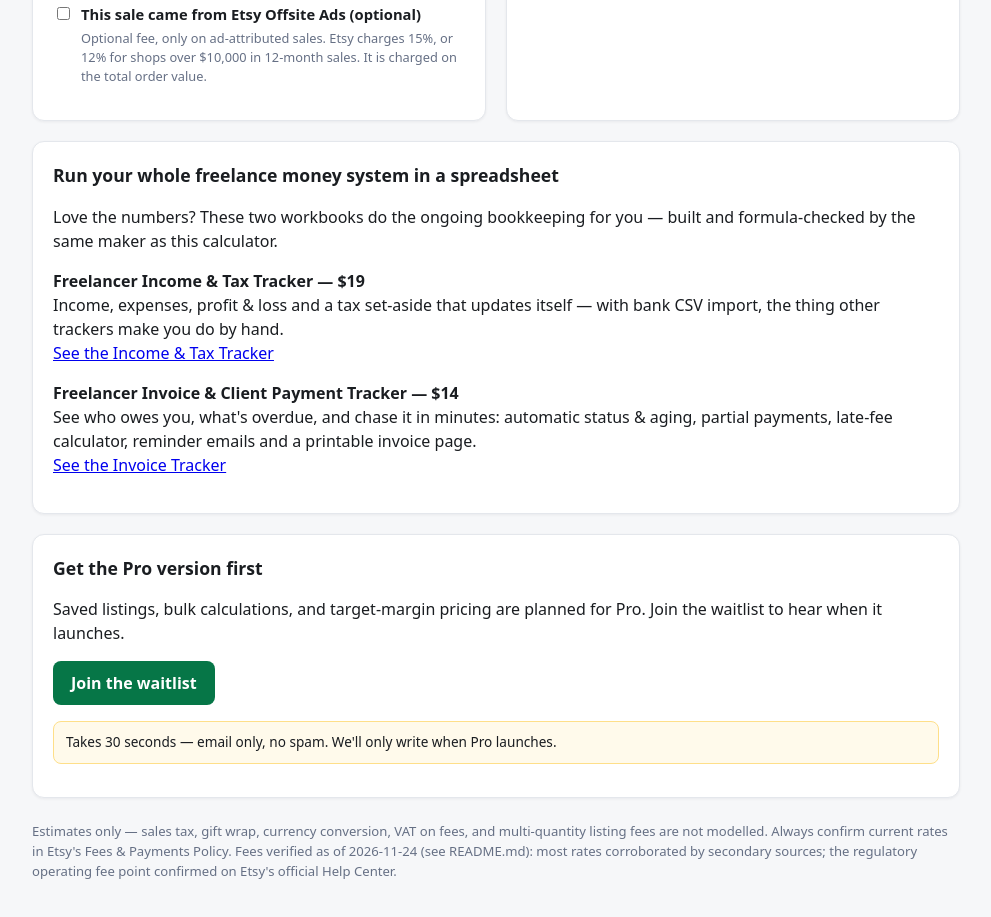
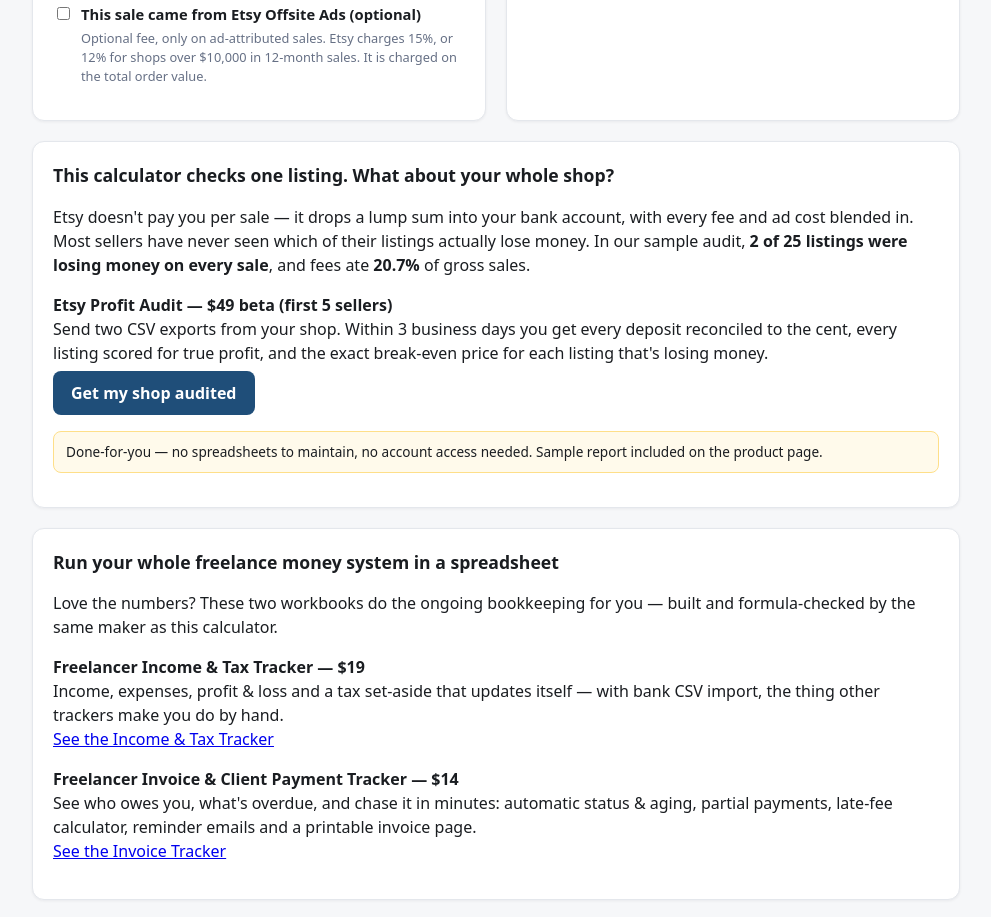
Before and after one commit to kimoto0701/etsy-profit-calculator, a plain HTML site: page index.html in a window 1280 px wide. Shown: the part 1254-2171 px from the top of the page, without its empty margins (144-1135 px from the left). Drawn offline with Linux system fonts and the light colour scheme.

Commit message:
Add Etsy Profit Audit offer section

```diff
--- a/index.html
+++ b/index.html
@@ -51,6 +51,15 @@
   </section>
 </div>
 
+<section class="card" style="margin-top:20px" aria-label="Profit Audit">
+  <h2>This calculator checks one listing. What about your whole shop?</h2>
+  <p>Etsy doesn't pay you per sale — it drops a lump sum into your bank account, with every fee and ad cost blended in. Most sellers have never seen which of their listings actually lose money. In our sample audit, <strong>2 of 25 listings were losing money on every sale</strong>, and fees ate <strong>20.7%</strong> of gross sales.</p>
+  <p><strong>Etsy Profit Audit — $49 beta (first 5 sellers)</strong><br>
+  Send two CSV exports from your shop. Within 3 business days you get every deposit reconciled to the cent, every listing scored for true profit, and the exact break-even price for each listing that's losing money.<br>
+  <a href="https://piipipi.gumroad.com/l/etsy-profit-audit" target="_blank" rel="noopener" style="display:inline-block;background:#1F4E79;color:#fff;padding:10px 18px;border-radius:8px;text-decoration:none;font-weight:600;margin-top:6px">Get my shop audited</a></p>
+  <p class="note">Done-for-you — no spreadsheets to maintain, no account access needed. Sample report included on the product page.</p>
+</section>
+
 <section class="card" style="margin-top:20px" aria-label="Templates">
   <h2>Run your whole freelance money system in a spreadsheet</h2>
   <p>Love the numbers? These two workbooks do the ongoing bookkeeping for you — built and formula-checked by the same maker as this calculator.</p>
```
